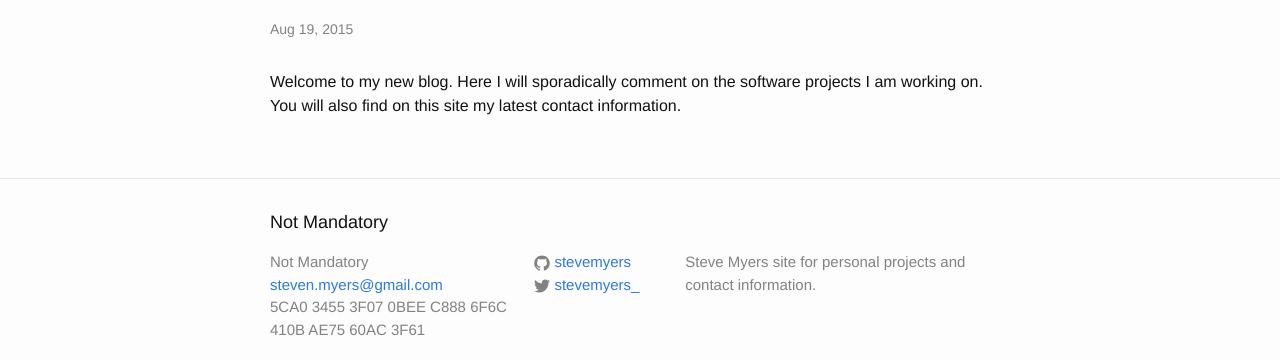
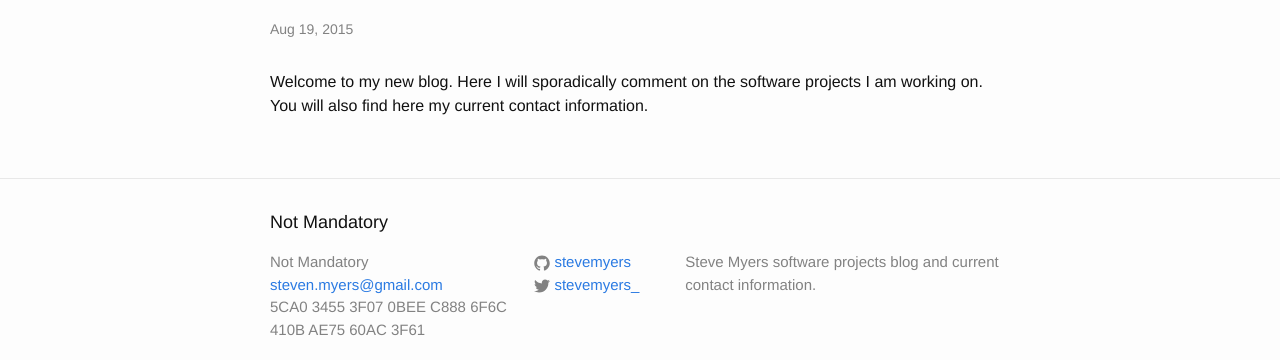
Before and after one commit to notmandatory/stevemyers.github.io, a Jekyll site: the page built from _posts/2015-08-19-hello-world.markdown, in a window 1280 px wide. Shown: the part 323-683 px from the top of the page. Built offline with Jekyll 4.4.1, drawn with Linux system fonts in a browser that asks for light colours.

Commit message:
minor tweeks to text

```diff
--- a/_config.yml
+++ b/_config.yml
@@ -3,7 +3,7 @@ title: Not Mandatory
 email: steven.myers@gmail.com
 gpg_fingerprint: 5CA0 3455 3F07 0BEE C888  6F6C 410B AE75 60AC 3F61
 description: > # this means to ignore newlines until "baseurl:"
-  Steve Myers site for personal projects and contact information.
+  Steve Myers software projects blog and current contact information.
 baseurl: "" # the subpath of your site, e.g. /blog/
 url: "http://stevemyers.github.io" # the base hostname & protocol for your site
 twitter_username: stevemyers_
--- a/_posts/2015-08-19-hello-friend.markdown
+++ b/_posts/2015-08-19-hello-world.markdown
@@ -2,7 +2,7 @@
 layout: post
 title:  "Hello World"
 date:   2015-08-19 10:24:00
-categories: jekyll update
+categories: blog update
 ---
 Welcome to my new blog. Here I will sporadically comment on the software projects I am working on.
-You will also find on this site my latest contact information.
+You will also find here my current contact information.
```
Also changed, not shown: about.md (+1 -1 lines).
